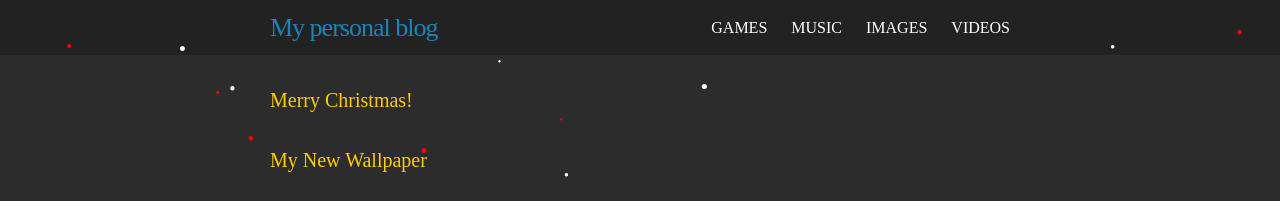
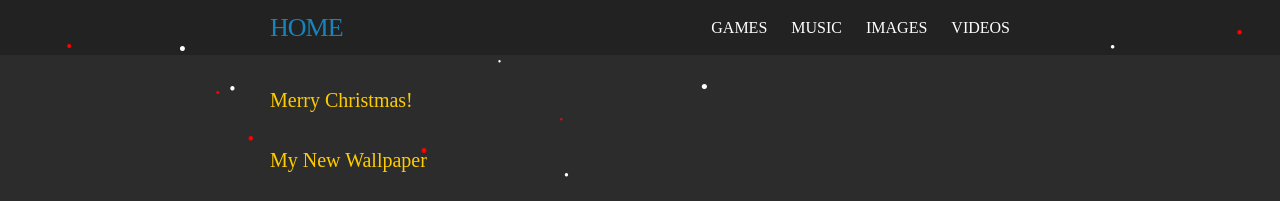
Before and after one commit to skandyn-sh/skandyn-sh.github.io, a Jekyll site: the page built from index.html, in a window 1280 px wide. Shown: the top 201 px of the page. Built offline with Jekyll 4.4.1, drawn with Linux system fonts in a browser that asks for light colours; nearby versions of some CDN libraries; library files that are not in the unit come from our copies; comment, search, counter and statistics services are not loaded.

Commit message:
Update _config.yml

```diff
--- a/_config.yml
+++ b/_config.yml
@@ -1,4 +1,4 @@
-title: My personal blog
+title: HOME
 email:
 baseurl: "" # the subpath of your site, e.g. /blog
 url: "http://skandyn-sh.github.io" # the base hostname & protocol for your site, e.g. http://example.com
```
